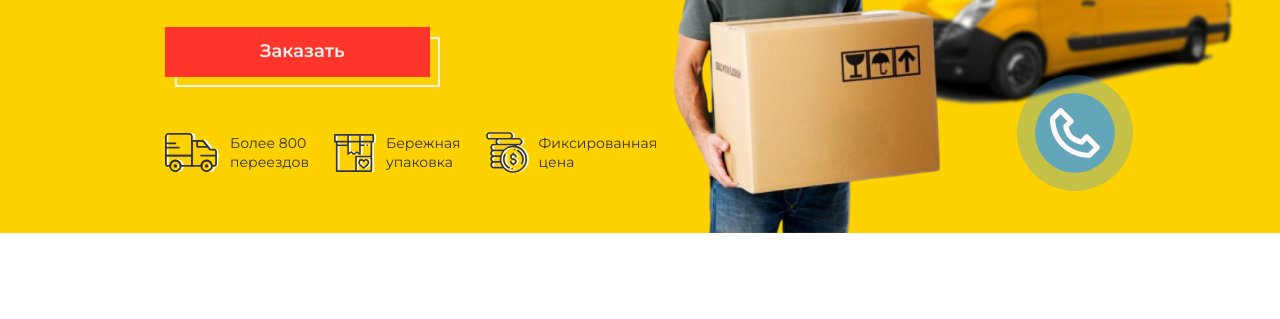
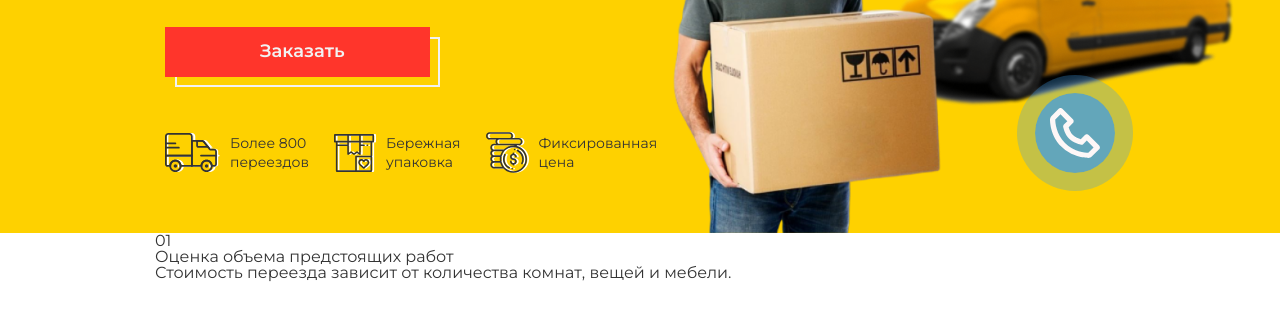
Before and after one commit to aZaqwer/FLEX008, a website: page #src/index.html in a window 1280 px wide. Shown: the part 293-612 px from the top of the page. Drawn offline with nearby package versions, Linux system fonts and the light colour scheme; files that its build step writes are made by us from their sources; files whose address does not match are found by name.

Commit message:
'update'

```diff
--- a/#src/index.html
+++ b/#src/index.html
@@ -50,6 +50,23 @@
                 </div>
             </section>
 
+            <section class="stage">
+                <div class="stage__content _container">
+                    <div class="stage__title title"></div>
+                    <div class="stage__row">
+                        <div class="stage__column">
+                            <div class="stage__item">
+                                <div class="stage__item-num">01</div>
+                                <div class="stage__item-body">
+                                    <div class="stage__item-title">Оценка объема предстоящих работ</div>
+                                    <div class="stage__item-text">Стоимость переезда зависит от количества комнат, вещей
+                                        и мебели. </div>
+                                </div>
+                            </div>
+                        </div>
+                    </div>
+                </div>
+            </section>
         </main>
         @@include('_footer.html',{})
     </div>
--- a/#src/scss/home.scss
+++ b/#src/scss/home.scss
@@ -181,3 +181,5 @@
 //====================================================================================================
 
 //====================================================================================================
+
+//====================================================================================================
```
